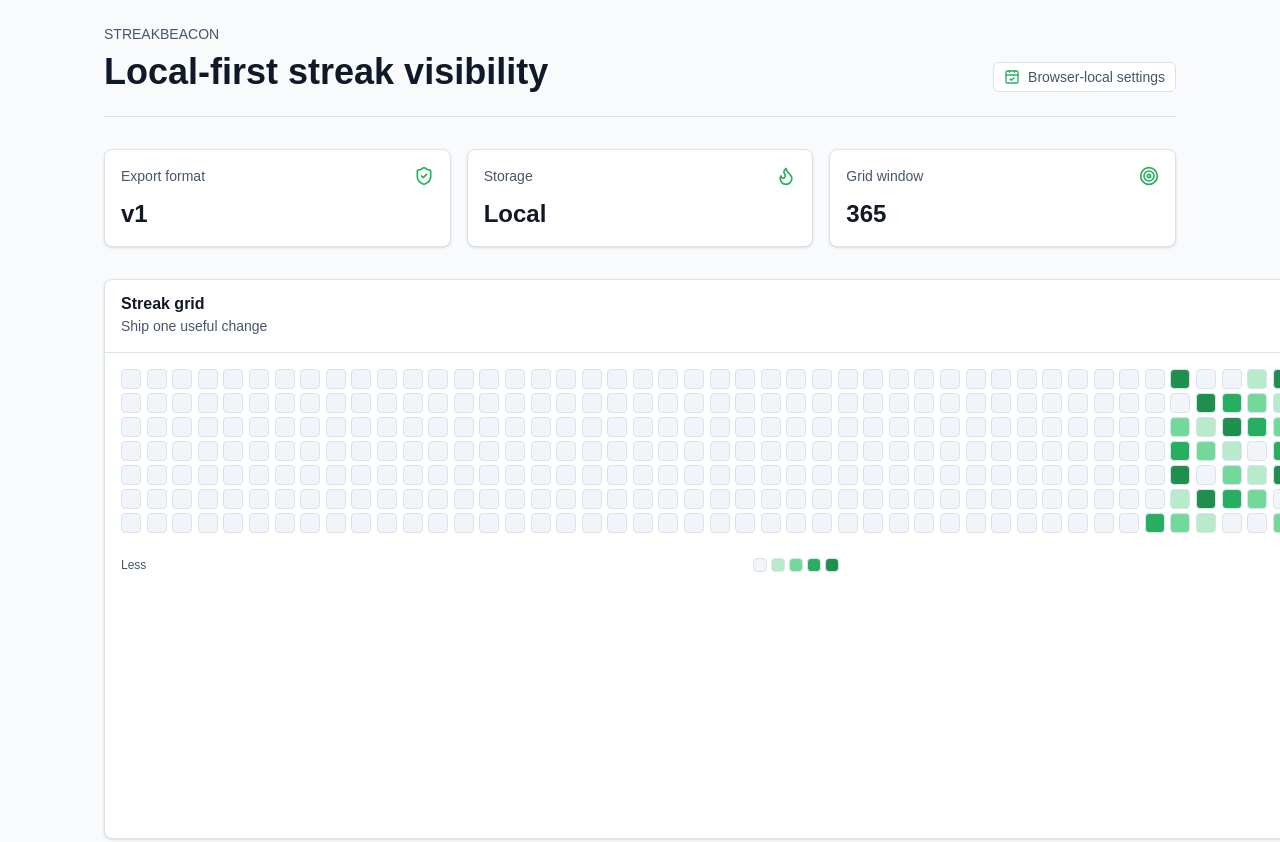
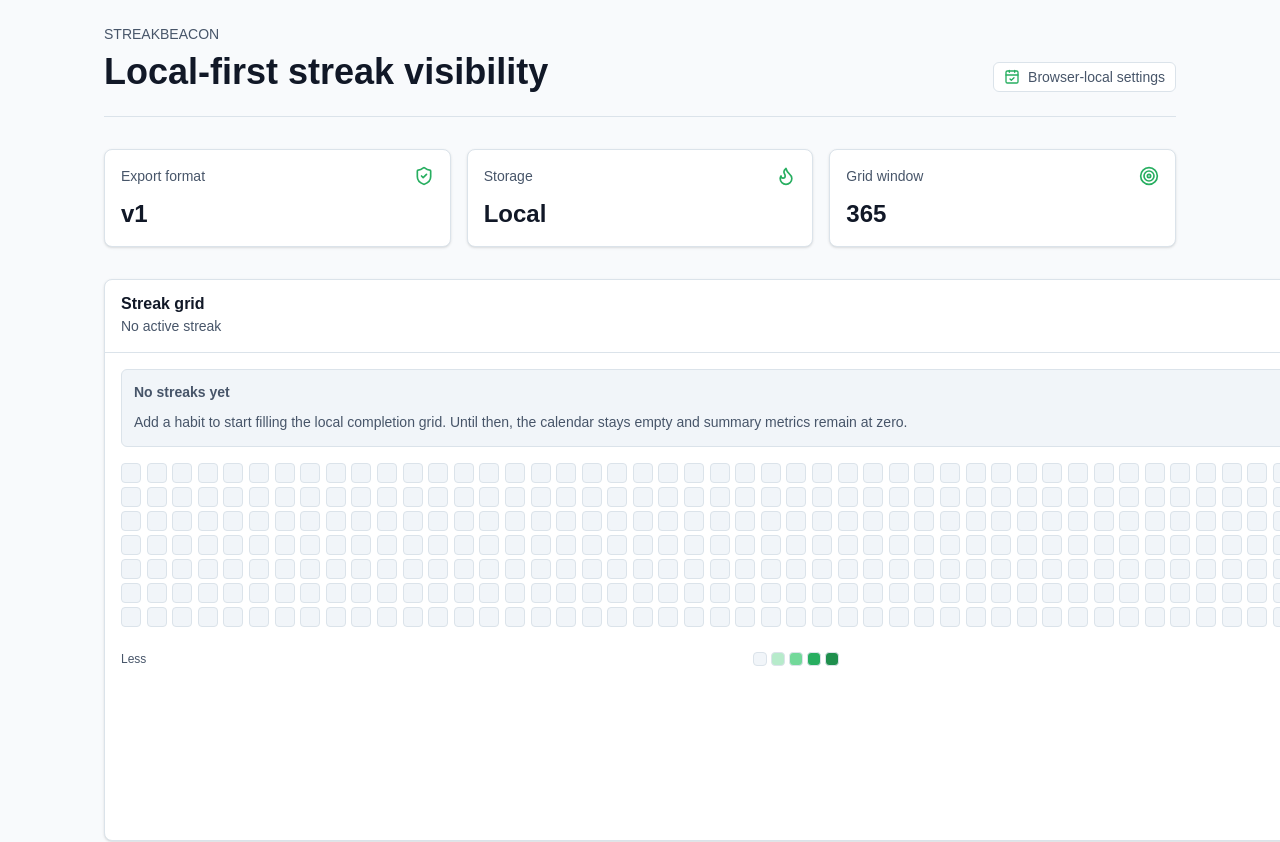
Before and after one commit to AndyMental/streakbeacon-app, a Next.js app: page / in a window 1280 px wide. Shown: the top 842 px of the page. Built offline with nearby package versions, Linux system fonts and the light colour scheme.

Commit message:
AND-5249: Add streak dashboard empty state

```diff
--- a/app/streak-dashboard.tsx
+++ b/app/streak-dashboard.tsx
@@ -1,13 +1,13 @@
 "use client";
 
-import { CalendarDays, CheckCircle2, Flame, Trophy } from "lucide-react";
-import { useMemo, useState } from "react";
+import { CalendarDays, CheckCircle2, Flame, Info, Trophy } from "lucide-react";
+import { useEffect, useMemo, useState } from "react";
+import { Alert, AlertDescription, AlertTitle } from "@/components/ui/alert";
 import { Badge } from "@/components/ui/badge";
 import { Button } from "@/components/ui/button";
 import { Card, CardContent, CardHeader, CardTitle } from "@/components/ui/card";
 import { cn } from "@/lib/utils";
 import {
-  addStreakItem,
   createEmptyStreakData,
   setDayCompletion,
   type IsoDate,
@@ -27,53 +27,38 @@ function createBrowserStore() {
   return new StreakStore(new LocalStreakStorageAdapter(window.localStorage));
 }
 
-function createDemoData(): StreakData {
-  const now = DEMO_AS_OF;
-  let data = createEmptyStreakData(now);
-
-  data = addStreakItem(data, {
-    id: "ship-useful-change",
-    name: "Ship one useful change",
-    description: "A lightweight sample habit for the recent-history grid.",
-    color: "#27AE60",
-    now
-  });
-
-  for (let offset = 0; offset < 80; offset += 1) {
-    if ([1, 5, 11].includes(offset % 13)) {
-      continue;
-    }
-
-    data = setDayCompletion(
-      data,
-      "ship-useful-change",
-      formatIsoDay(addDays(now, -offset)),
-      true,
-      now
-    );
-  }
-
-  return data;
-}
-
 export function StreakDashboard() {
-  const [data, setData] = useState<StreakData>(() => {
-    if (typeof window === "undefined") {
-      return createDemoData();
-    }
-
-    const stored = createBrowserStore().getSnapshot();
-    return stored.items.length > 0 ? stored : createDemoData();
-  });
-  const [selectedItemId, setSelectedItemId] = useState<string | null>(
-    data.items[0]?.id ?? null
+  const [data, setData] = useState<StreakData>(() =>
+    createEmptyStreakData(DEMO_AS_OF)
   );
+  const [isReady, setIsReady] = useState(false);
+  const [selectedItemId, setSelectedItemId] = useState<string | null>(null);
   const [selectedDay, setSelectedDay] = useState<IsoDate | null>(null);
   const model = useMemo(
     () => buildStreakGridModel(data, selectedItemId, selectedDay, DEMO_AS_OF),
     [data, selectedDay, selectedItemId]
   );
   const selectedCompletion = getNextSelectedCompletion(model);
+  const hasItems = data.items.length > 0;
+
+  useEffect(() => {
+    let cancelled = false;
+
+    queueMicrotask(() => {
+      if (cancelled) {
+        return;
+      }
+
+      const stored = createBrowserStore().getSnapshot();
+      setData(stored);
+      setSelectedItemId(stored.items[0]?.id ?? null);
+      setIsReady(true);
+    });
+
+    return () => {
+      cancelled = true;
+    };
+  }, []);
 
   function selectDay(day: GridDay) {
     setSelectedDay(day.day);
@@ -108,7 +93,9 @@ export function StreakDashboard() {
             <div>
               <CardTitle>Streak grid</CardTitle>
               <p className="mt-1 text-sm text-muted-foreground">
-                {model.activeItem?.name ?? "No active streak"}
+                {!isReady
+                  ? "Loading local streak data"
+                  : model.activeItem?.name ?? "No active streak"}
               </p>
             </div>
             <div className="flex flex-wrap gap-2">
@@ -127,6 +114,18 @@ export function StreakDashboard() {
           </div>
         </CardHeader>
         <CardContent className="pt-4">
+          {isReady && !hasItems ? (
+            <Alert variant="muted" className="mb-4">
+              <Info className="absolute right-3 top-3 h-4 w-4 text-primary" />
+              <AlertTitle>No streaks yet</AlertTitle>
+              <AlertDescription>
+                Add a habit to start filling the local completion grid. Until
+                then, the calendar stays empty and summary metrics remain at
+                zero.
+              </AlertDescription>
+            </Alert>
+          ) : null}
+
           <div
             className="overflow-x-auto pb-2"
             role="group"
@@ -210,9 +209,13 @@ export function StreakDashboard() {
               className="mt-4 w-full"
               variant={model.selectedDay.isComplete ? "outline" : "default"}
               onClick={toggleSelectedDay}
-              disabled={!model.activeItem}
+              disabled={!model.activeItem || !isReady}
             >
-              {model.selectedDay.isComplete ? "Mark Open" : "Mark Complete"}
+              {!isReady
+                ? "Loading"
+                : model.selectedDay.isComplete
+                  ? "Mark Open"
+                  : "Mark Complete"}
             </Button>
             <p className="mt-3 text-sm text-muted-foreground">
               {model.completionRate}% of visible days complete.
@@ -267,13 +270,3 @@ function getDayClassName(intensity: number) {
       return "border-border bg-muted";
   }
 }
-
-function formatIsoDay(day: Date): IsoDate {
-  return day.toISOString().slice(0, 10) as IsoDate;
-}
-
-function addDays(day: Date, amount: number): Date {
-  const next = new Date(day);
-  next.setUTCDate(next.getUTCDate() + amount);
-  return next;
-}
```
